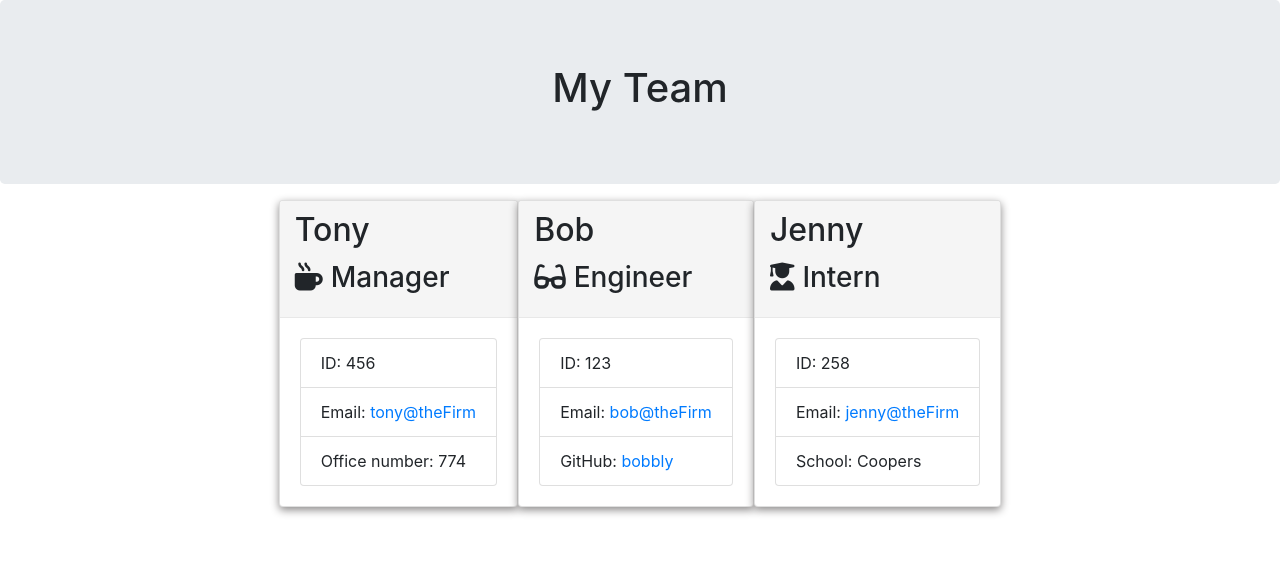
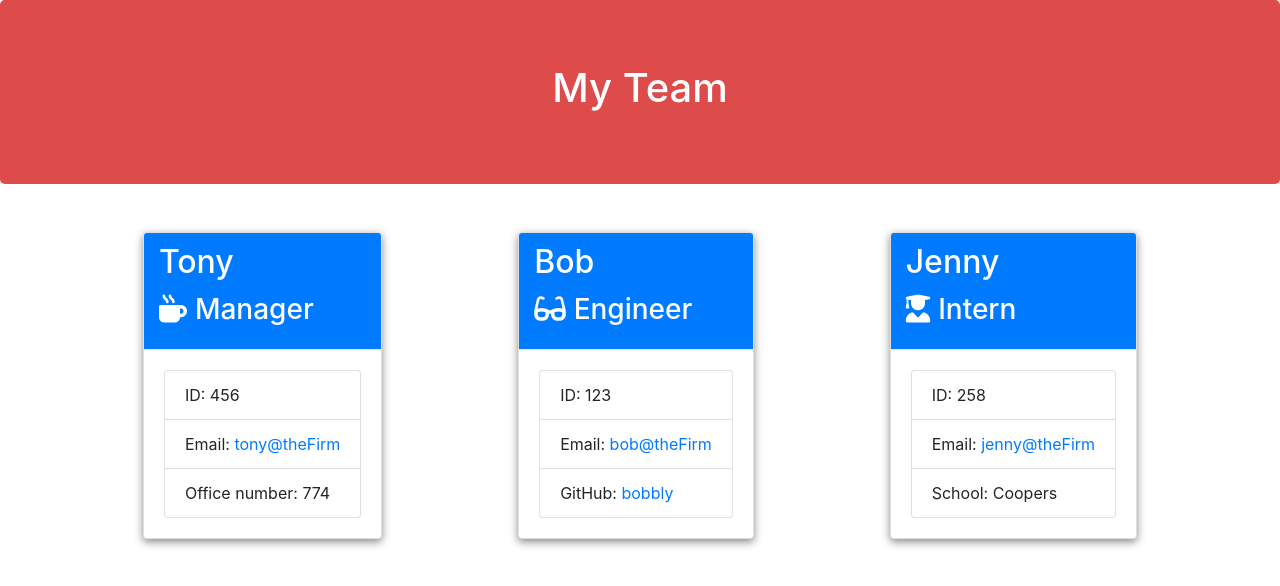
Before and after one commit to anthonycroft/team-profile-generator, a website: page index.html in a window 1280 px wide. Drawn offline with nearby package versions, Linux system fonts and the light colour scheme; files that its build step writes are made by us from their sources.

Commit message:
Improved layout of cards by adding a Gap and Flex-wrap properties.

```diff
--- a/assets/style.css
+++ b/assets/style.css
@@ -1,10 +1,14 @@
+
+:root {
+  --body-text-color: #6c757d;
+}
+
 .card-header {
   background-color: #f5f5f5;
   border-bottom: 1px solid #e8e8e8;
   padding: 10px 15px;
   border-radius: 3px 3px 0 0;
-   /* add box-shadow: ; */
-
+  color: white;
 }
 
 .card {
@@ -12,3 +16,18 @@
   box-shadow: 0px 3px 8px rgb(139, 137, 137);
   transition: all 300ms ease-in-out;
 }
+
+.card:hover {
+  box-shadow: 0px 10px 40px;
+  transform: scale(1.05);
+}
+
+.team-heading {
+  background-color: rgb(222, 75, 75);
+  color: white;
+}
+
+.team-area {
+  flex-wrap: wrap;
+  gap: 20px;
+}
--- a/index.html
+++ b/index.html
@@ -9,25 +9,25 @@
     <title>My Team</title>
     <link rel="stylesheet" href="https://stackpath.bootstrapcdn.com/bootstrap/4.3.1/css/bootstrap.min.css"
         integrity="sha384-ggOyR0iXCbMQv3Xipma34MD+dH/1fQ784/j6cY/iJTQUOhcWr7x9JvoRxT2MZw1T" crossorigin="anonymous">
-    <link rel="stylesheet" href="style.css">
+    <link rel="stylesheet" href="./assets/style.css">
     <script src="https://kit.fontawesome.com/c502137733.js"></script>
 </head>
 
 <body>
     <div class="container-fluid">
         <div class="row">
-            <div class="col-12 jumbotron mb-3 team-heading">
+            <div class="col-12 jumbotron mb-4 team-heading">
                 <h1 class="text-center">My Team</h1>
             </div>
         </div>
     </div>
 
     <div class="container">
-        <div class="row">
-            <div class="team-area col-12 d-flex justify-content-center">
+        <div class="row mt-8">
+            <div class="team-area col-12 d-flex justify-content-around mt-4">
 
                 <div class="card employee-card">
-                    <div class="card-header">
+                    <div class="card-header bg-primary">
                         <h2 class="card-title">Tony</h2>
                         <h3 class="card-title"><i class="fas fa-mug-hot mr-2"></i>Manager</h3>
                     </div>
@@ -41,7 +41,7 @@
                 </div>
 
                 <div class="card employee-card">
-                    <div class="card-header">
+                    <div class="card-header bg-primary">
                         <h2 class="card-title">Bob</h2>
                         <h3 class="card-title"><i class="fas fa-glasses mr-2"></i>Engineer</h3>
                     </div>
@@ -55,7 +55,7 @@
                 </div>
 
                 <div class="card employee-card">
-                    <div class="card-header">
+                    <div class="card-header bg-primary">
                         <h2 class="card-title">Jenny</h2>
                         <h3 class="card-title"><i class="fas fa-user-graduate mr-2"></i>Intern</h3>
                     </div>
```
